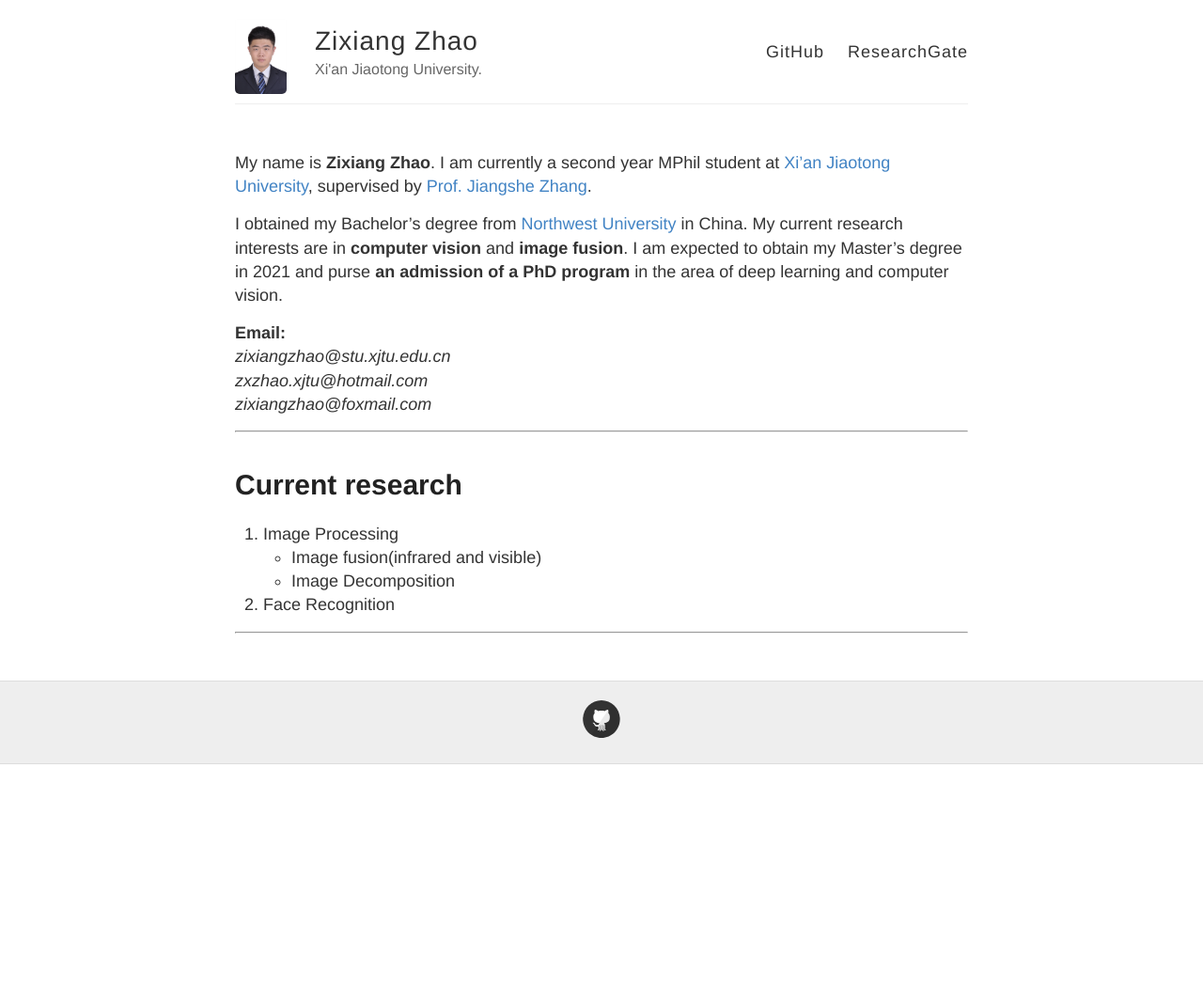
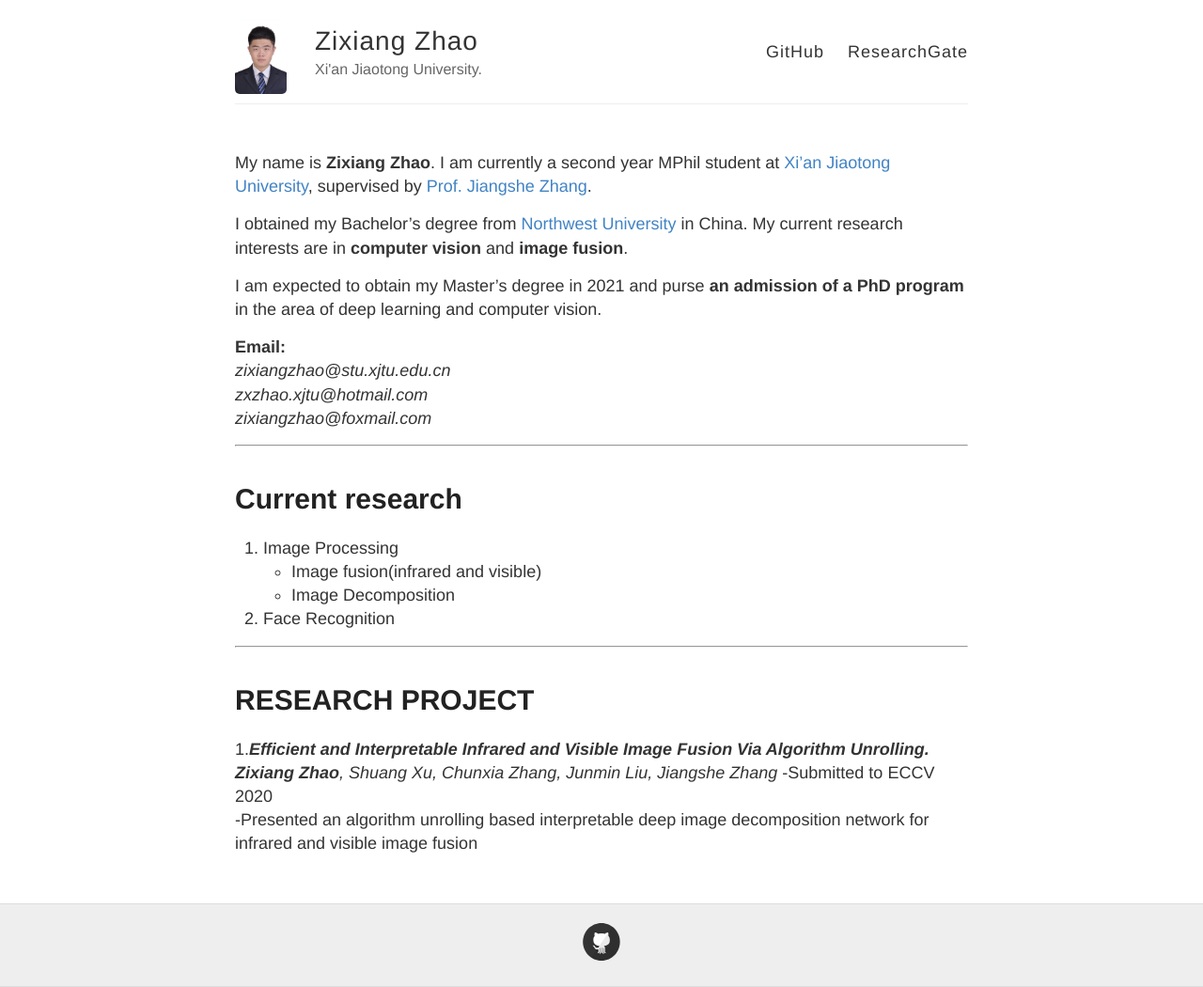
Before and after one commit to Zhaozixiang1228/Zhaozixiang1228.github.io, a Jekyll site: the page built from index.md, in a window 1280 px wide. Shown: the whole page at 94% size. Built offline with Jekyll 4.4.1, drawn with Linux system fonts in a browser that asks for light colours; our own code applies the rules of GitHub Pages for plain Markdown files; before the commit the page ends 900 px from its top, so only the background shows below that.

Commit message:
Update index.md

```diff
--- a/index.md
+++ b/index.md
@@ -1,6 +1,8 @@
 My name is **Zixiang Zhao**. I am currently a second year MPhil student at [Xi'an Jiaotong University](http://www.xjtu.edu.cn/), supervised by [Prof. Jiangshe Zhang](http://gr.xjtu.edu.cn/web/jszhang).
 
-I obtained my Bachelor's degree from [Northwest University](http://www.nwu.edu.cn/) in China. My current research interests are in **computer vision** and **image fusion**. I am expected to obtain my Master's degree in 2021 and purse **an admission of a PhD program** in the area of deep learning and computer vision.
+I obtained my Bachelor's degree from [Northwest University](http://www.nwu.edu.cn/) in China. My current research interests are in **computer vision** and **image fusion**.
+
+I am expected to obtain my Master's degree in 2021 and purse **an admission of a PhD program** in the area of deep learning and computer vision.
 
 **Email:**
 *zixiangzhao@stu.xjtu.edu.cn*
@@ -16,3 +18,10 @@ I obtained my Bachelor's degree from [Northwest University](http://www.nwu.edu.c
 2. Face Recognition
 
 ---
+
+# RESEARCH PROJECT
+
+1.***Efficient and Interpretable Infrared and Visible Image Fusion Via Algorithm Unrolling.***
+***Zixiang Zhao**, Shuang Xu, Chunxia Zhang, Junmin Liu, Jiangshe Zhang*
+-Submitted to ECCV 2020
+-Presented an algorithm unrolling based interpretable deep image decomposition network for infrared and visible image fusion
```
